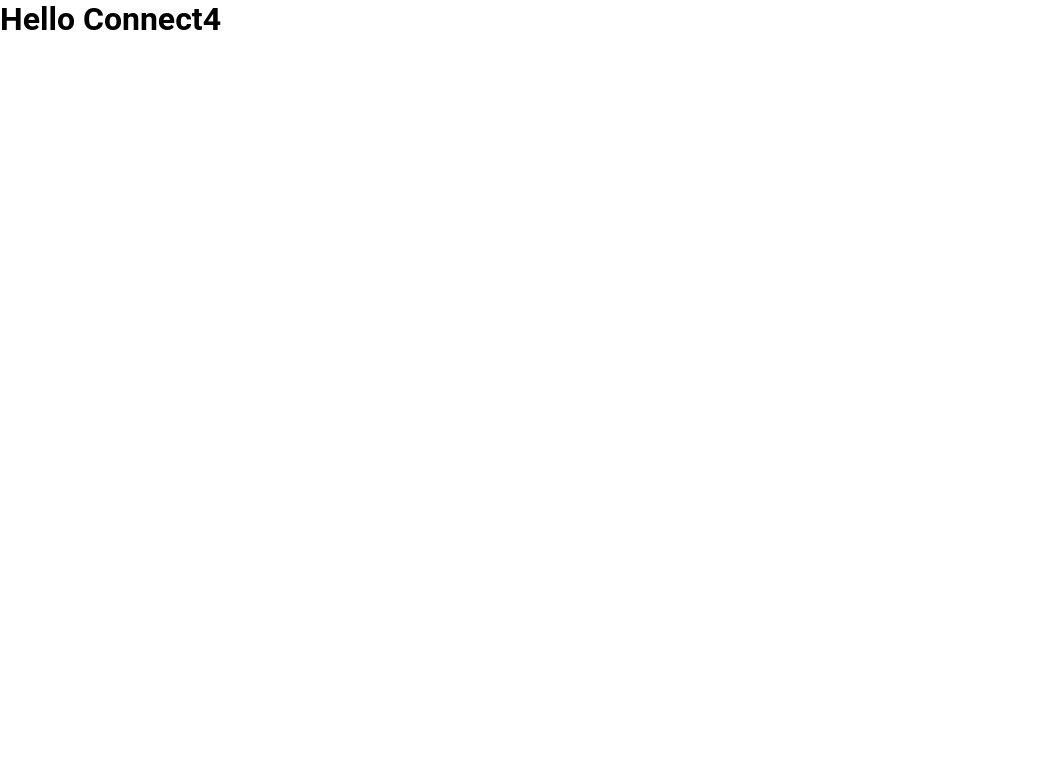
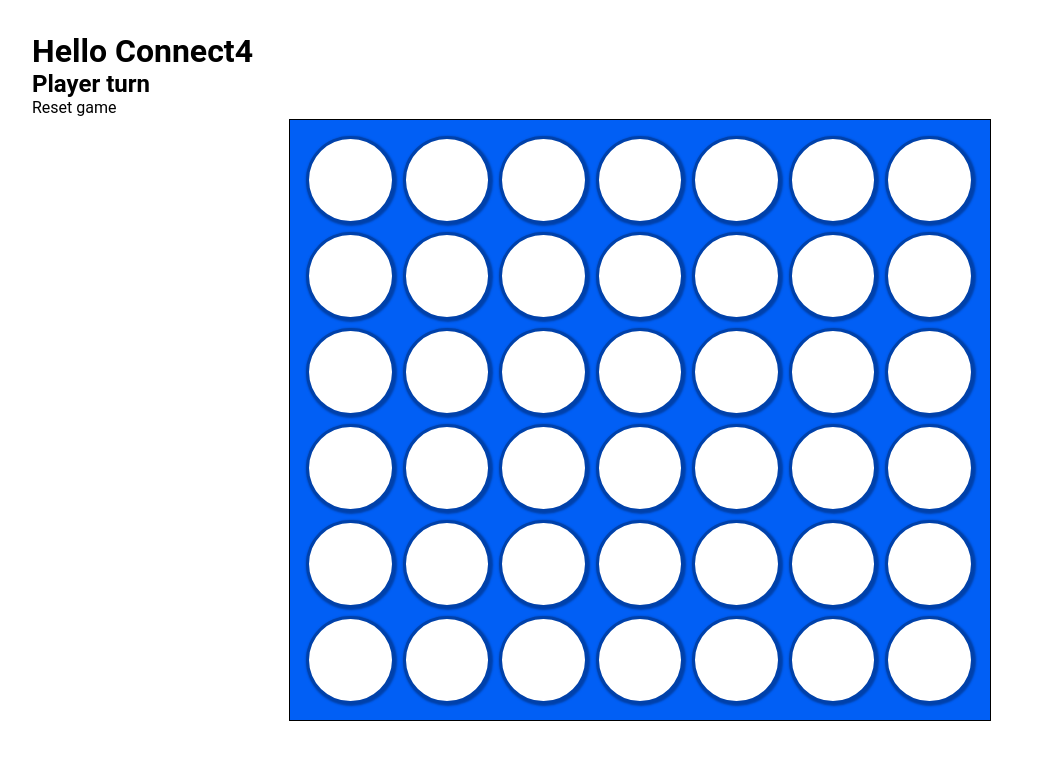
Before and after one commit to Patern14/connect4, a plain HTML site: page index.html in a window 1280 px wide. Shown: the whole page, without its empty margins (0-1052 px from the left). Drawn offline with Linux system fonts and the light colour scheme.

Commit message:
Board and selectors.

```diff
--- a/app.js
+++ b/app.js
@@ -1 +1,15 @@
 console.log("App.js CONNECTED")
+
+/* Selectors */
+
+const tableRow = document.getElementsByTagName("tr");
+const tableCell = document.getElementsByTagName("td");
+const tableSlot = document.querySelector(".slot");
+const playerTurn = document.querySelector(".player_turn");
+const resetGame = document.querySelector(".reset_game");
+
+for(let i = 0; 1 < tableCell.length; i++) {
+    tableCell[i].addEventListener("click", (e) => {
+        console.log("row: " + e.target.parentElement.rowIndex +", column: "+ e.target.cellIndex)
+    })
+}
--- a/index.html
+++ b/index.html
@@ -7,13 +7,77 @@
     <title>Connect 4</title>
     <link rel="stylesheet" media="screen" href="style.css">
     <script src="app.js" defer></script>  <!-- Defer -->
-    <link rel="connect4 icon" type="image/jpg" href="images/"/>
+    <link rel="connect4 icon" type="image/jpg" href="images/connect4_icon.jpg"/>
     <meta name="description" content="Tic tac toe made with Javascript"/>
 </head>
 
 <body>
+    <h1>Hello Connect4</h1>
 
-    <h1>Hello Connect4</h1>
+    <h2 class="player_turn">Player turn</h2>
+
+    <div class="board_game" id="board_game">
+        <table>
+            <tr>
+                <td class="slot"></td>
+                <td class="slot"></td>
+                <td class="slot"></td>
+                <td class="slot"></td>
+                <td class="slot"></td>
+                <td class="slot"></td>
+                <td class="slot"></td>
+            </tr>
+            <tr>
+                <td class="slot"></td>
+                <td class="slot"></td>
+                <td class="slot"></td>
+                <td class="slot"></td>
+                <td class="slot"></td>
+                <td class="slot"></td>
+                <td class="slot"></td>
+            </tr>
+            <tr>
+                <td class="slot"></td>
+                <td class="slot"></td>
+                <td class="slot"></td>
+                <td class="slot"></td>
+                <td class="slot"></td>
+                <td class="slot"></td>
+                <td class="slot"></td>
+            </tr>
+            <tr>
+                <td class="slot"></td>
+                <td class="slot"></td>
+                <td class="slot"></td>
+                <td class="slot"></td>
+                <td class="slot"></td>
+                <td class="slot"></td>
+                <td class="slot"></td>
+            </tr>
+            <tr>
+                <td class="slot"></td>
+                <td class="slot"></td>
+                <td class="slot"></td>
+                <td class="slot"></td>
+                <td class="slot"></td>
+                <td class="slot"></td>
+                <td class="slot"></td>
+            </tr>
+            <tr>
+                <td class="slot"></td>
+                <td class="slot"></td>
+                <td class="slot"></td>
+                <td class="slot"></td>
+                <td class="slot"></td>
+                <td class="slot"></td>
+                <td class="slot"></td>
+            </tr>
+        </table>
+    </div>
+
+    <div class="reset_game">
+        Reset game
+    </div>
 
 </body>
 </html>
--- a/style.css
+++ b/style.css
@@ -5,11 +5,7 @@
 
     General styling
 
-    Board
 
-    Cells
-
-    End game message
 
 ============================================================================== */
 
@@ -22,120 +18,54 @@
     margin: 0;
     padding: 0;
 }
+body {
+    width: 100vw;
+    height: 100vh;
+    padding: 2rem;
+}
 
 /* =========================================================================================
     Custom properties
 ========================================================================================= */
 :root {
-    --cell-size: 150px;
-    --x-size: calc(var(--cell-size) * 0.8);
-    --o-size: calc(var(--cell-size) * 0.75);
+
 }
 
 /* =========================================================================================
-    Board
+    Board_game
 ========================================================================================= */
-#board {
-    background: rgb(60, 60, 60);
-    width: 100vw;
-    height: 100vh;
-    display: grid;
-    grid-template-columns: repeat(3, auto);
-    justify-content: center;
-    align-content: center;
-
-    justify-items: center;
-    align-items: center;
-}
-.board.x .cell:not(.x):not(.o):hover {      /* Selector => :not() */
-    content: '';
-    background-image: url(images/cross01.svg);
-    background-repeat: no-repeat;
-    background-position: center;
-    background-size: var(--x-size);
-    opacity: 0.5;
-}
-.board.o .cell:not(.x):not(.o):hover {      /* Selector => :not() */
-    content: '';
-    background-image: url(images/circle04.svg);
-    background-repeat: no-repeat;
-    background-position: center;
-    background-size: var(--o-size);
-    opacity: 0.5;
+#board_game {
+    outline: 1px solid black;
+    /* padding: 0.5rem; */
+    width: 700px;
+    height: 600px;
+    position: absolute;
+    top: 15vh;
+    left: 50%;
+    transform: translate(-50%);
+    background: rgb(1, 95, 245);
 }
 
 /* =========================================================================================
-    Cells
+    Table
 ========================================================================================= */
-.cell {
-    border: 3px solid rgb(60, 60, 60);
-    background: white;
-    width: var(--cell-size);
-    height: var(--cell-size);
-}
-.cell:hover {
-    cursor: pointer;
-}
-.cell.x:hover,
-.cell.o:hover {
-    cursor: not-allowed;
-}
-
-.cell.x {
-    background-image: url(images/cross01.svg);
-    background-repeat: no-repeat;
-    background-position: center;
-    background-size: var(--x-size);
-}
-
-.cell.o {
-    background-image: url(images/circle04.svg);
-    background-repeat: no-repeat;
-    background-position: center;
-    background-size: var(--o-size);
+table {
+    outline: 1px solid red;
+    width: 100%;
+    height: 100%;
+    padding: 0.5rem;
+    border-spacing: 0.5rem;
 }
 
 /* =========================================================================================
-    End game message
+    Slots
 ========================================================================================= */
-#end_game_window {
-    display: none;
-    position: fixed;
-    top: 0;
-    left: 0;
-    right: 0;
-    bottom: 0;
-    background-color: rgba(0, 0, 0, 0.9);
-    flex-direction: column;
-    justify-content: center;
-    align-items: center;
+.slot {
+    border: 3px solid rgb(0, 65, 170);
+    border-radius: 50%;
+    background: white;
+    box-shadow: 1px 1px 2px 1px rgb(0, 65, 170);
 }
-#end_game_window.show {
-    display: flex;
+td {
+
 }
-
-#end_game_result {
-    color: white;
-    font-size: 5rem;
-}
-
-#play_again_btn {
-    all: unset;
-    color: white;
-    font-size: 3rem;
-    padding: 1rem 2rem;
-    margin-top: 2rem;
-
-    cursor: pointer;;
-    border: 1px solid white;
-    border-radius: 999px;
-}
-#play_again_btn:hover,
-#play_again_btn:focus {
-    /* transform: scale(1.05); */
-    background: white;
-    color: rgba(0, 0, 0, 0.9);
-}
-#play_again_btn:active {
-    transform: translateY(3px) scale(0.97);
-}
```
Also changed, not shown: images/connect4_icon.jpg (added).
